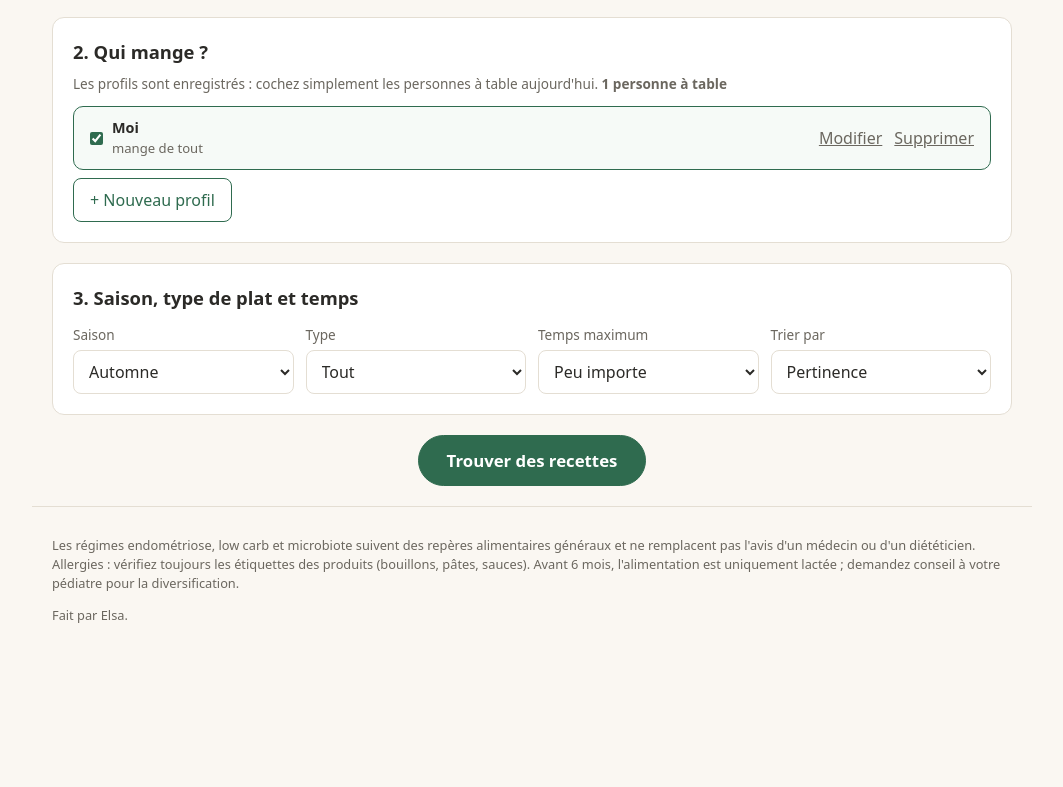
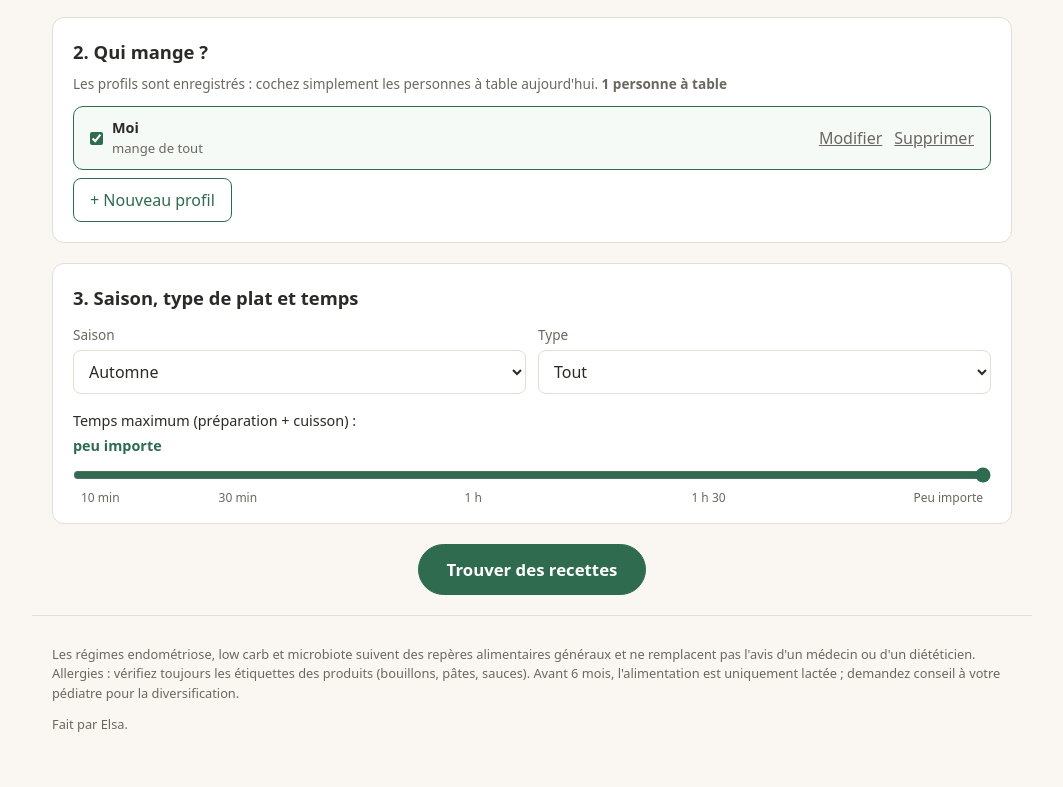
Before and after one commit to Elsatecna/AlimentsFrigo, a plain HTML site: page index.html in a window 1280 px wide. Shown: the part 500-1287 px from the top of the page, without its empty margins (108-1171 px from the left). Before the commit the page ends 1178 px from the top, so only its background shows below. Drawn offline with Linux system fonts and the light colour scheme.

Commit message:
Renommage en Select & Cook!, curseur pour le temps maximum, tri dans l'en-tête des résultats
Co-Authored-By: Claude Opus 5.5 <noreply@anthropic.com>
Claude-Session: https://claude.ai/code/session_01VenANjwqjzorTbYh4Z4CgZ

```diff
--- a/app.js
+++ b/app.js
@@ -461,7 +461,19 @@ if (typeof document !== "undefined") {
   // --- Options ---
   $("#saison").addEventListener("change", e => { etat.saison = e.target.value; etat.saisonManuelle = true; maj(); });
   $("#type").addEventListener("change", e => { etat.type = e.target.value; maj(); });
-  $("#temps-max").addEventListener("change", e => { etat.tempsMax = Number(e.target.value); maj(); });
+  // Curseur : la dernière position (125) veut dire « peu importe » (pas de limite).
+  const PAS_DE_LIMITE = 125;
+  function libelleTemps(v) {
+    if (v >= PAS_DE_LIMITE) return "peu importe";
+    return v >= 60 ? `${Math.floor(v / 60)} h${v % 60 ? String(v % 60).padStart(2, "0") : ""}` : `${v} min`;
+  }
+  $("#temps-max").addEventListener("input", e => {
+    const v = Number(e.target.value);
+    etat.tempsMax = v >= PAS_DE_LIMITE ? 0 : v;
+    $("#temps-max-valeur").textContent = libelleTemps(v);
+    e.target.setAttribute("aria-valuetext", libelleTemps(v));
+    maj();
+  });
   $("#tri").addEventListener("change", e => { etat.tri = e.target.value; maj(); });
   $("#plus").addEventListener("click", () => { affichees += 10; rendreResultats(); });
 
@@ -589,7 +601,9 @@ if (typeof document !== "undefined") {
 
   $("#saison").innerHTML = SAISONS.map(s => `<option value="${s}"${s === etat.saison ? " selected" : ""}>${NOMS_SAISONS[s]}</option>`).join("");
   $("#type").value = etat.type || "tout";
-  $("#temps-max").value = String(etat.tempsMax);
+  $("#temps-max").value = String(etat.tempsMax || PAS_DE_LIMITE);
+  $("#temps-max-valeur").textContent = libelleTemps(etat.tempsMax || PAS_DE_LIMITE);
+  $("#temps-max").setAttribute("aria-valuetext", libelleTemps(etat.tempsMax || PAS_DE_LIMITE));
   $("#tri").value = etat.tri;
   rendreFrigo(); rendreProfils(); rendreEtapes(); rendreResultats(); sauver();
 }
--- a/index.html
+++ b/index.html
@@ -3,13 +3,13 @@
 <head>
   <meta charset="UTF-8">
   <meta name="viewport" content="width=device-width, initial-scale=1.0">
-  <title>Aliments Frigo · Recettes de saison</title>
+  <title>Select &amp; Cook! · Recettes de saison</title>
   <meta name="description" content="Des recettes de saison à partir de ce qu'il y a dans votre frigo, adaptées à l'âge et au régime de chaque convive.">
   <link rel="stylesheet" href="style.css">
 </head>
 <body>
   <header class="entete">
-    <h1>Aliments Frigo</h1>
+    <h1>Select &amp; Cook!</h1>
     <p>Dites ce qu'il y a dans le frigo et qui passe à table : on vous propose des recettes de saison adaptées à tout le monde.</p>
   </header>
 
@@ -48,23 +48,11 @@
             <option value="dessert">Desserts</option>
           </select>
         </label>
-        <label>Temps maximum
-          <select id="temps-max">
-            <option value="0">Peu importe</option>
-            <option value="15">15 min</option>
-            <option value="30">30 min</option>
-            <option value="45">45 min</option>
-            <option value="60">1 h</option>
-            <option value="90">1 h 30</option>
-          </select>
-        </label>
-        <label>Trier par
-          <select id="tri">
-            <option value="pertinence">Pertinence</option>
-            <option value="rapide">Plus rapides d'abord</option>
-            <option value="long">Plus longues d'abord</option>
-          </select>
-        </label>
+      </div>
+      <div class="curseur">
+        <label for="temps-max">Temps maximum (préparation + cuisson) : <strong id="temps-max-valeur">peu importe</strong></label>
+        <input type="range" id="temps-max" min="10" max="125" step="5" value="125" aria-describedby="temps-max-valeur">
+        <div class="graduations" aria-hidden="true"><span style="left:0.0%">10 min</span><span style="left:17.39%">30 min</span><span style="left:43.48%">1 h</span><span style="left:69.57%">1 h 30</span><span style="left:100.0%">Peu importe</span></div>
       </div>
     </section>
 
@@ -82,7 +70,16 @@
     </section>
 
     <section aria-labelledby="t-resultats" class="zone-resultats" id="zone-resultats" hidden>
-      <h2 id="t-resultats">Recettes réalisables avec ce que vous avez</h2>
+      <div class="entete-resultats">
+        <h2 id="t-resultats">A taaaaaable!</h2>
+        <label class="tri">Trier par
+          <select id="tri">
+            <option value="pertinence">Pertinence</option>
+            <option value="rapide">Plus rapides d'abord</option>
+            <option value="long">Plus longues d'abord</option>
+          </select>
+        </label>
+      </div>
       <p id="resume" aria-live="polite"></p>
       <div id="resultats" class="grille"></div>
       <button type="button" id="plus" class="secondaire" hidden>Voir plus de recettes</button>
--- a/style.css
+++ b/style.css
@@ -179,3 +179,18 @@ button.principal { font-size: 1.05rem; font-weight: 600; padding: 12px 28px; bor
 .visuel-entree { background: linear-gradient(135deg, #eef5d9, #d6e9a8); }
 .visuel-dessert { background: linear-gradient(135deg, #fbe1e6, #f3bfca); }
 .visuel-accompagnement { background: linear-gradient(135deg, #fcf1cf, #f2dc93); }
+
+/* Curseur du temps maximum */
+.curseur { margin-top: 16px; }
+.curseur label { color: var(--texte); font-size: .9rem; }
+.curseur strong { color: var(--accent); }
+.curseur input[type="range"] { width: 100%; margin: 10px 0 2px; accent-color: var(--accent); cursor: pointer; }
+.graduations { position: relative; height: 1.2em; margin: 0 8px; font-size: .75rem; color: var(--doux); }
+.graduations span { position: absolute; transform: translateX(-50%); white-space: nowrap; }
+.graduations span:first-child { transform: none; }
+.graduations span:last-child { transform: translateX(-100%); }
+
+/* En-tête des résultats avec le tri */
+.entete-resultats { display: flex; justify-content: space-between; align-items: flex-end; gap: 12px; flex-wrap: wrap; margin-bottom: 14px; }
+.entete-resultats h2 { margin: 0; font-size: 1.6rem; color: var(--accent); }
+.tri { flex-direction: row; align-items: center; gap: 8px; }
```
Also changed, not shown: 1 other file.
